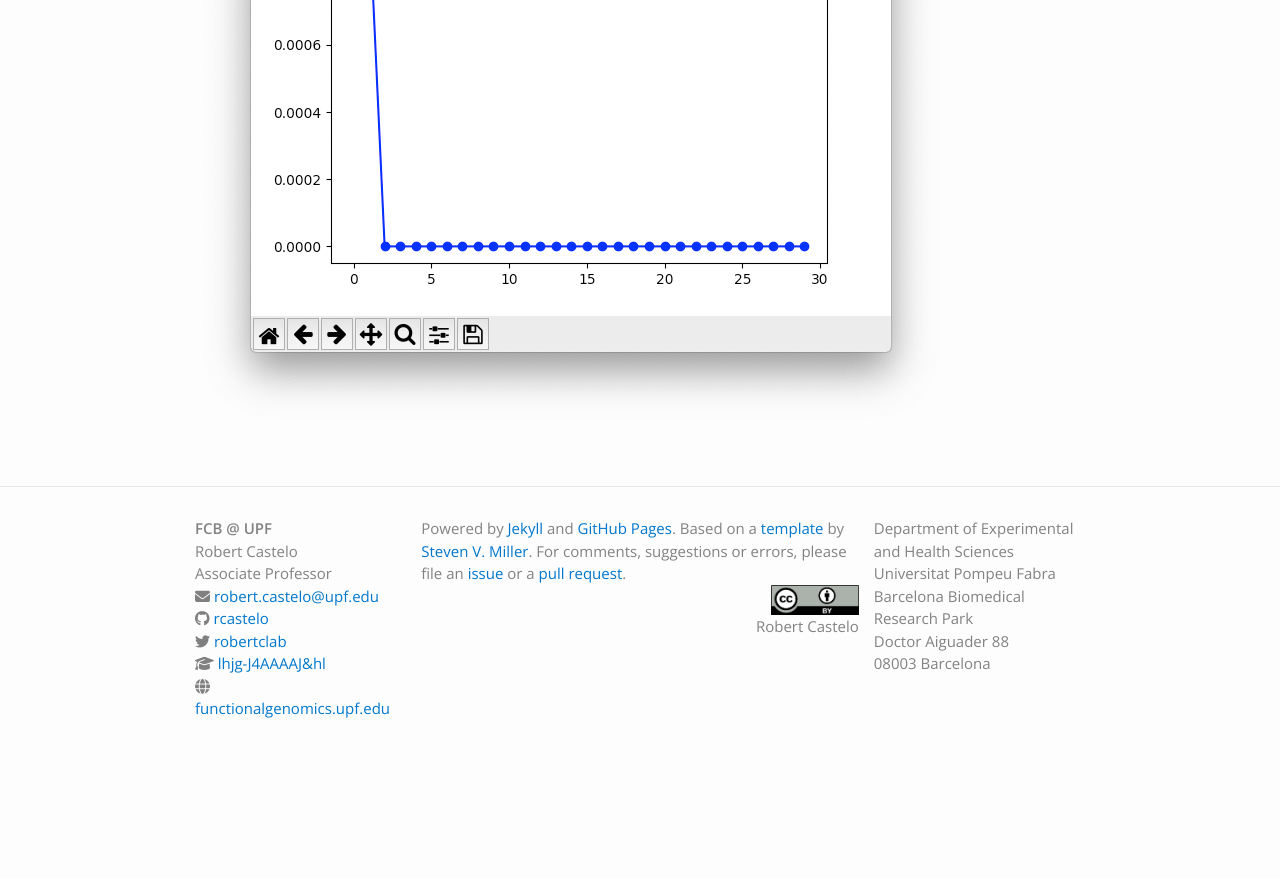
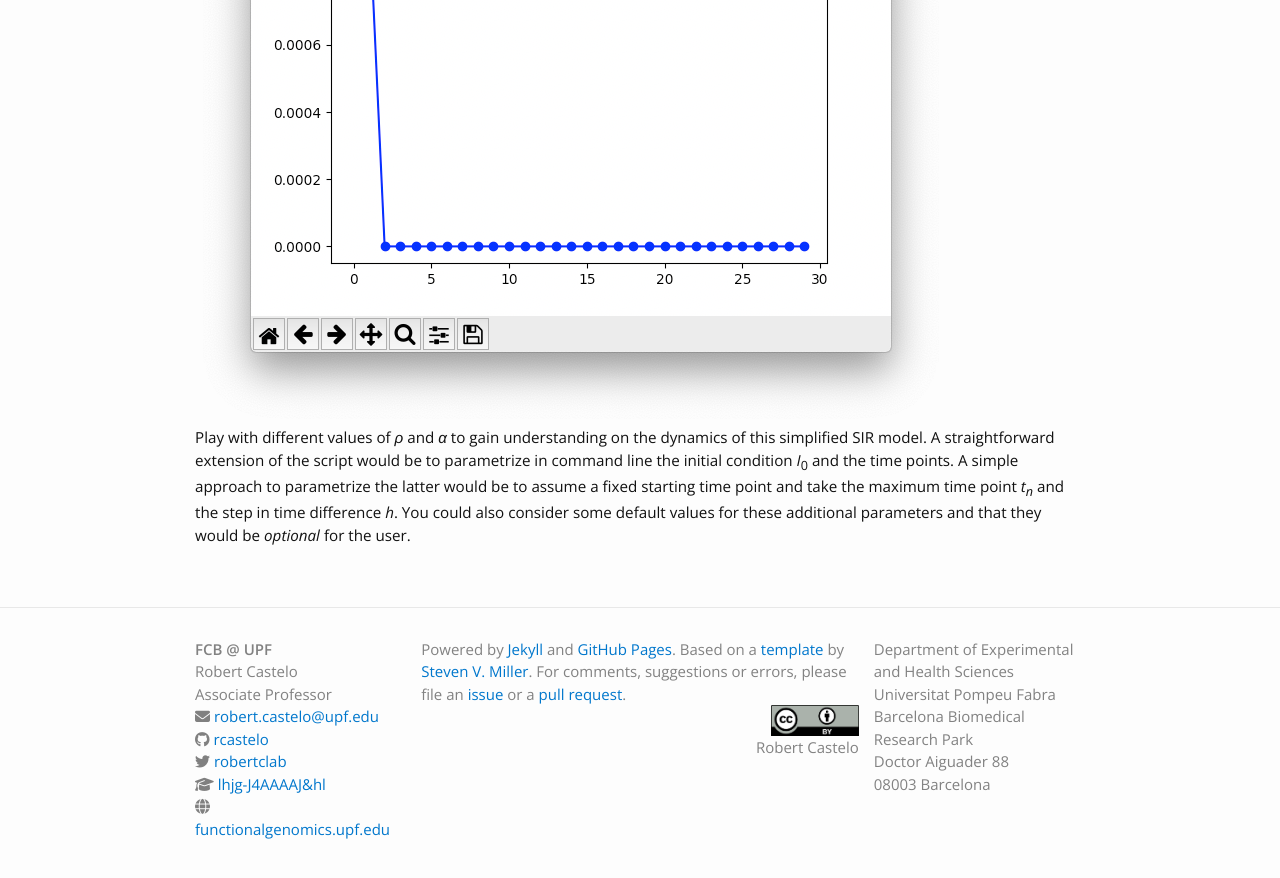
Before and after one commit to funcompbio/funcompbio.github.io, a Jekyll site: the page built from practical6/practical6.md, in a window 1280 px wide and 900 px high, scrolled down 6994 px. Shown: the top 878 px of the window. Built offline with Jekyll 4.4.1, drawn with Linux system fonts in a browser that asks for light colours; nearby versions of some CDN libraries; formulas are drawn with MathJax 3; before the commit the page ends 7774 px from its top, so only the background shows below that.

Commit message:
Updated practical 6.

```diff
--- a/practical6/practical6.html
+++ b/practical6/practical6.html
@@ -163,3 +163,4 @@ t,dX
 <img src="sirrho15alpha19.png" />
 
 </div>
+<p>Play with different values of <span class="math inline"><em>ρ</em></span> and <span class="math inline"><em>α</em></span> to gain understanding on the dynamics of this simplified SIR model. A straightforward extension of the script would be to parametrize in command line the initial condition <span class="math inline"><em>I</em><sub>0</sub></span> and the time points. A simple approach to parametrize the latter would be to assume a fixed starting time point and take the maximum time point <span class="math inline"><em>t</em><sub><em>n</em></sub></span> and the step in time difference <span class="math inline"><em>h</em></span>. You could also consider some default values for these additional parameters and that they would be <em>optional</em> for the user.</p>
```
